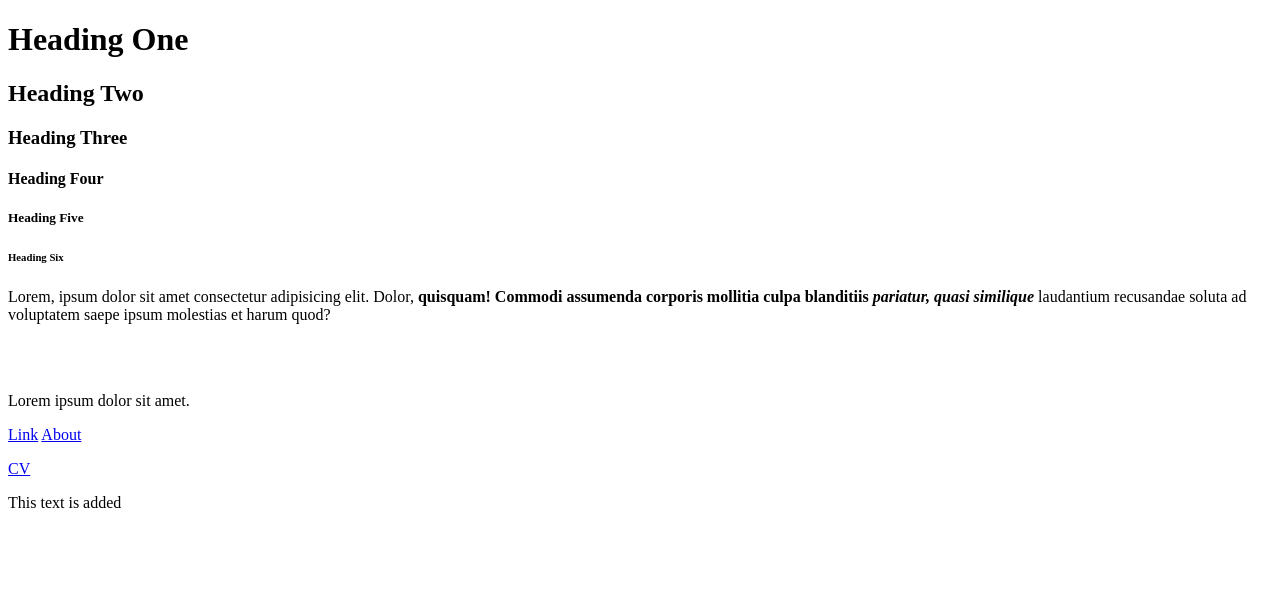
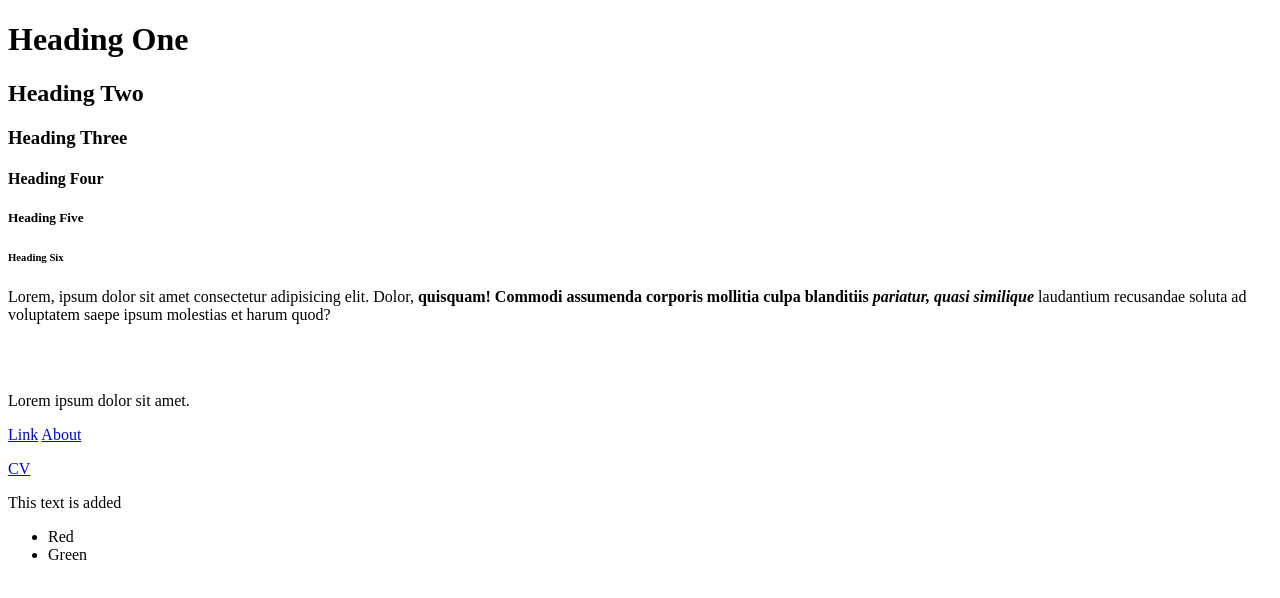
Before and after one commit to OmerLex/WebSite, a plain HTML site: page index.html in a window 1280 px wide. Drawn offline with Linux system fonts and the light colour scheme.

Commit message:
new line is added

```diff
--- a/index.html
+++ b/index.html
@@ -38,6 +38,10 @@
          <p>
             This text is added
          </p>
+         <ul>
+            <li>Red</li>
+            <li>Green</li>
+         </ul>
 
 
 
```
